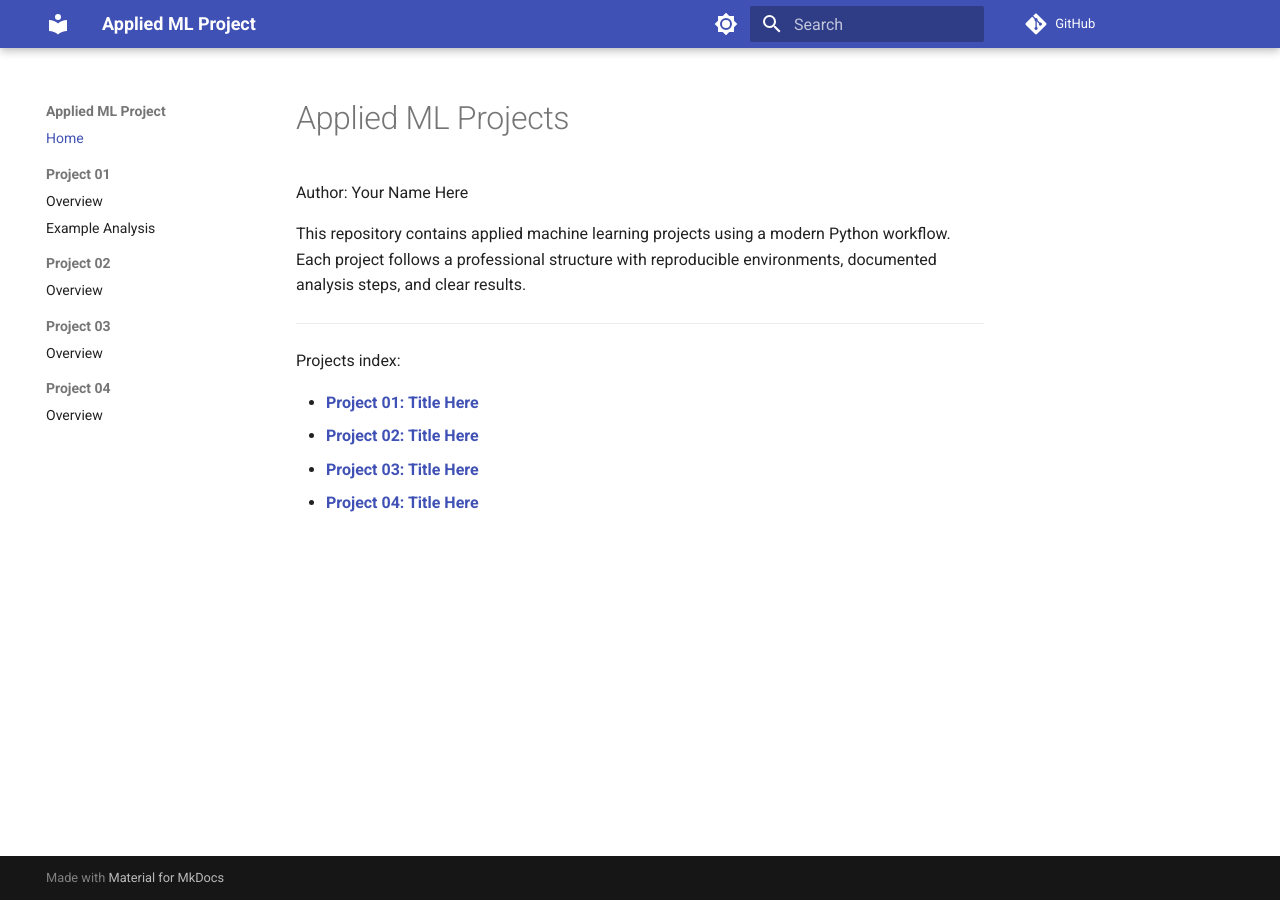
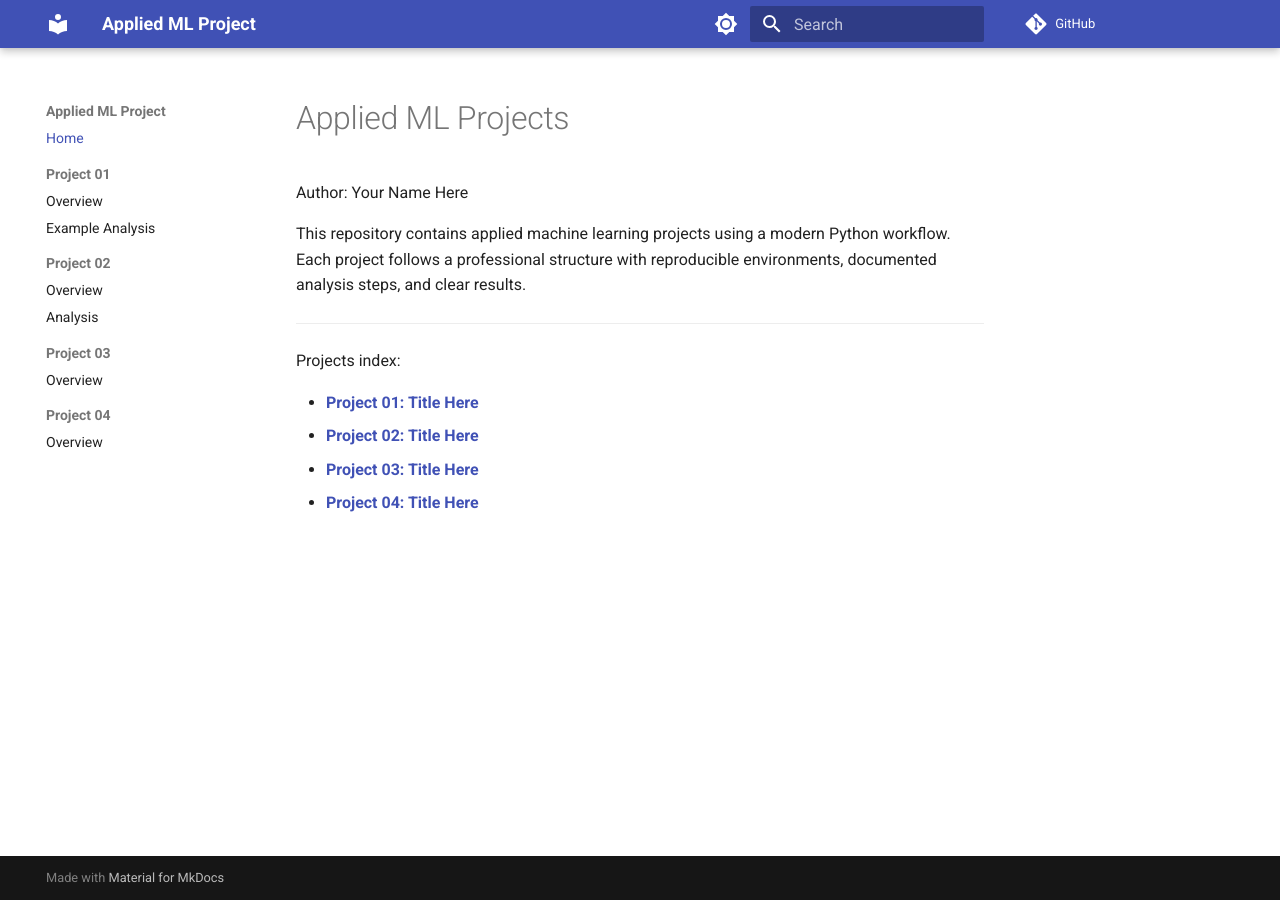
Before and after one commit to 14dstcyr/applied-ml-dstcyr, an MkDocs documentation site: the page built from docs/index.md, in a window 1280 px wide. Built offline with MkDocs 1.6.1 and Material for MkDocs 9.7.7, drawn with Linux system fonts in a browser that asks for light colours; comment, search, counter and statistics services are not loaded.

Commit message:
Update mkdocs.yml
Added project 02

```diff
--- a/mkdocs.yml
+++ b/mkdocs.yml
@@ -69,6 +69,7 @@ nav:
       - Example Analysis: project01/EXAMPLE_ANALYSIS.md
   - Project 02:
       - Overview: project02/README.md
+      - Analysis: project02/Analysis.md
   - Project 03:
       - Overview: project03/README.md
   - Project 04:
```
